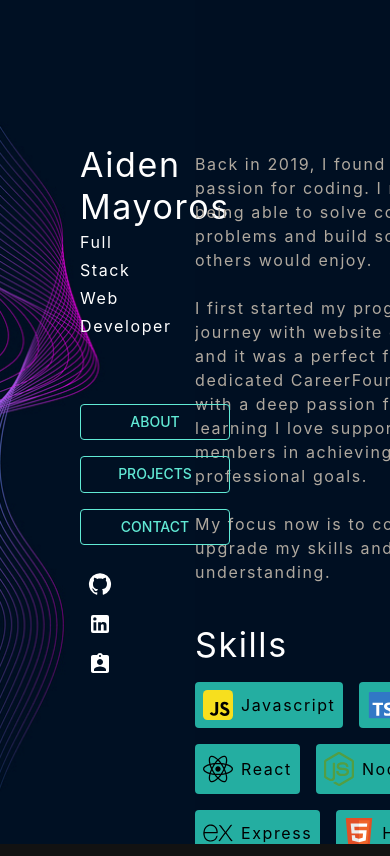
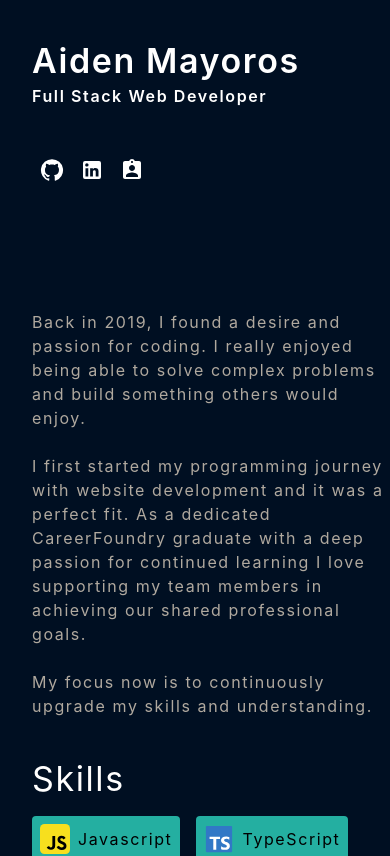
Before and after one commit to aidenmayoros/portfolio-website-v2, a React (Vite) app: page / in a window 390 px wide. Shown: the top 856 px of the page. Built offline with nearby package versions, Linux system fonts and the light colour scheme; a web font is replaced by a local one.

Commit message:
Starting over with mobile first development

```diff
--- a/src/App.css
+++ b/src/App.css
@@ -9,18 +9,21 @@
 	}
 }
 
+body {
+	background-color: #000f22 !important;
+}
+
 body,
 html {
 	margin: 0;
 	padding: 0;
 }
 
-#background-image {
-	/* Set background image */
-	background-image: url('./assets/background_image.jpg');
-	/* Set background size */
-	background-size: cover;
-	/* Set other background properties as needed */
-	background-repeat: no-repeat;
-	background-position: center center;
+@media (min-width: 1000px) {
+	#background-image {
+		background-image: url('./assets/background_image.jpg');
+		background-size: cover;
+		background-repeat: no-repeat;
+		background-position: center center;
+	}
 }
--- a/src/Home.tsx
+++ b/src/Home.tsx
@@ -1,25 +1,14 @@
-import { Grid } from '@mui/material';
+import { Box } from '@mui/material';
 import RightSide from './components/RightSide';
+import './App.css';
 import LeftSide from './components/LeftSide';
-import './App.css';
 
 function Home() {
 	return (
-		<>
-			<Grid
-				container
-				sx={{
-					height: '100vh',
-					backgroundColor: '#000f22',
-				}}>
-				<Grid item xs={6}>
-					<LeftSide />
-				</Grid>
-				<Grid item xs={6}>
-					<RightSide />
-				</Grid>
-			</Grid>
-		</>
+		<Box>
+			<LeftSide />
+			<RightSide />
+		</Box>
 	);
 }
 
--- a/src/components/About.tsx
+++ b/src/components/About.tsx
@@ -5,7 +5,7 @@ import Skills from './Skills';
 function About() {
 	return (
 		<Element name='about'>
-			<Box sx={{ maxWidth: '80%' }}>
+			<Box pl={4}>
 				<Typography sx={{ fontSize: '16px' }}>
 					Back in 2019, I found a desire and passion for coding. I really
 					enjoyed being able to solve complex problems and build something
--- a/src/components/LeftSide.tsx
+++ b/src/components/LeftSide.tsx
@@ -1,3 +1,4 @@
+// LeftSide.jsx
 import { Typography, Box, IconButton } from '@mui/material';
 import GitHubIcon from '@mui/icons-material/GitHub';
 import LinkedInIcon from '@mui/icons-material/LinkedIn';
@@ -6,35 +7,30 @@ import Navbar from './Navbar';
 
 function LeftSide() {
 	return (
-		<Box
-			id='background-image'
-			sx={{
-				height: '100vh',
-				pt: 3,
-				pb: 20,
-				pl: 10,
-				pr: 10,
-				display: 'flex',
-				flexDirection: 'column',
-				justifyContent: 'space-between',
-			}}>
-			<Box sx={{ pt: 15, color: 'white' }}>
-				<Typography variant='h4'>Aiden Mayoros</Typography>
-				<Typography variant='subtitle1'>Full Stack Web Developer</Typography>
+		<Box id='background-image' pl={4}>
+			<Box display={'flex'} flexDirection={'column'} color={'white'} pt={5}>
+				<Typography variant='h4' fontWeight={600}>
+					Aiden Mayoros
+				</Typography>
+				<Typography variant='subtitle1' fontWeight={600}>
+					Full Stack Web Developer
+				</Typography>
+				<Box sx={{ display: { xs: 'none', md: 'block' } }}>
 					<Navbar />
 				</Box>
-			<Box sx={{ mt: 'auto' }}>
-				{/* Social media links */}
+			</Box>
+			<Box pt={5}>
+				<Box display={'flex'}>
 					<IconButton>
 						<GitHubIcon />
 					</IconButton>
 					<IconButton>
 						<LinkedInIcon />
 					</IconButton>
-				{/* Portfolio download link */}
 					<IconButton>
 						<AssignmentInd />
 					</IconButton>
+				</Box>
 			</Box>
 		</Box>
 	);
--- a/src/components/Navbar.tsx
+++ b/src/components/Navbar.tsx
@@ -9,11 +9,11 @@ function Navbar() {
 	};
 
 	return (
-		<Box className='navbar' sx={{ display: 'flex', flexDirection: 'column' }}>
+		<Box className='navbar' display={'flex'} flexDirection={'column'} pt={3}>
 			<Button
 				variant='outlined'
 				onClick={() => scrollToSection('about')}
-				sx={{ mt: 8, width: '150px' }}>
+				sx={{ width: '150px' }}>
 				About
 			</Button>
 			<Button
--- a/src/components/RightSide.tsx
+++ b/src/components/RightSide.tsx
@@ -1,15 +1,11 @@
-import { Grid, Box } from '@mui/material';
+// RightSide.jsx
+import { Box } from '@mui/material';
 import About from './About';
 import ProjectPreviews from './ProjectPreviews';
 import ContactForm from './ContactForm';
 
 function RightSide() {
 	return (
-		<Grid
-			container
-			direction='column'
-			sx={{ pt: 4, maxHeight: '100vh', overflowY: 'auto' }}>
-			<Grid item>
 		<Box>
 			<Box id='about' className='section' sx={{ pt: 15 }}>
 				<About />
@@ -21,8 +17,6 @@ function RightSide() {
 				<ContactForm />
 			</Box>
 		</Box>
-			</Grid>
-		</Grid>
 	);
 }
 
--- a/src/components/Skills.tsx
+++ b/src/components/Skills.tsx
@@ -37,12 +37,7 @@ function Skills() {
 			<Typography variant='h4' color={'white'}>
 				Skills
 			</Typography>
-			<Box
-				sx={{
-					display: 'flex',
-					flexWrap: 'wrap',
-					gap: '16px',
-				}}>
+			<Box display={'flex'} flexWrap={'wrap'} gap={'16px'}>
 				{skillsList.map((skill) => (
 					<Box
 						key={skill.skillName}
```
Lines whose indentation alone changed are shown as unchanged.
